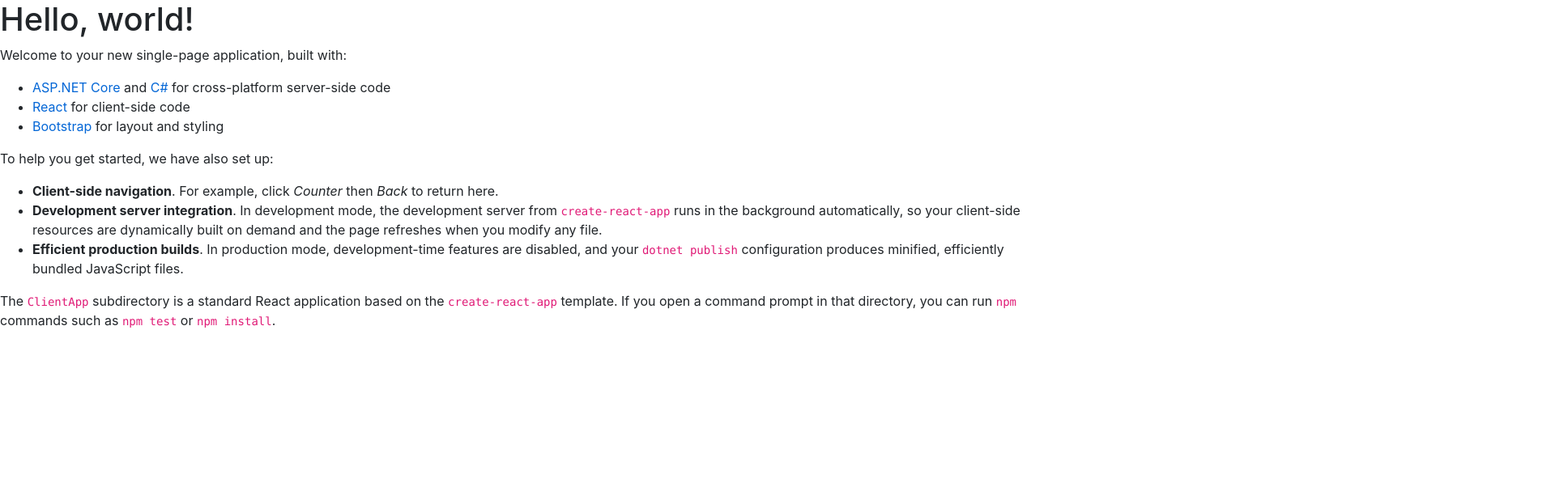
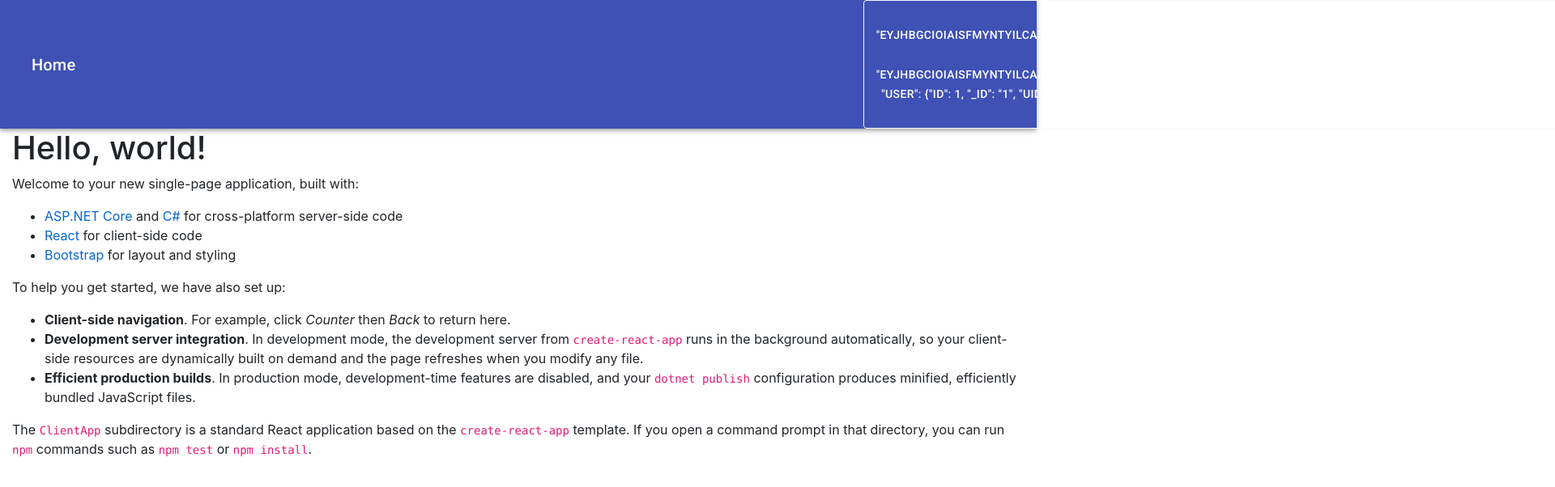
Before and after one commit to Mario140489/reactnew, a React (Create React App) app in the folder react/ClientApp/: page / in a window 1280 px wide. Shown: the top 602 px of the page at 81% size, 1920 px wide, since content can reach past the window. Built offline with nearby package versions, Linux system fonts and the light colour scheme; sample sign-in values are in the browser's storage.

Commit message:
criando barra de navegação

```diff
--- a/react/ClientApp/src/components/Home.js
+++ b/react/ClientApp/src/components/Home.js
@@ -1,11 +1,13 @@
 import React, { Component } from 'react';
+import { NavMenu } from './NavMenu';
 
 export class Home extends Component {
   static displayName = Home.name;
 
   render () {
     return (
-      <div>
+      <div className="col">
+        <NavMenu/>
         <h1>Hello, world!</h1>
         <p>Welcome to your new single-page application, built with:</p>
         <ul>
--- a/react/ClientApp/src/components/Login.js
+++ b/react/ClientApp/src/components/Login.js
@@ -33,6 +33,7 @@ static displayName = Login.name;
        if(result){
         this.setState({show:false});
          localStorage.setItem('token',result.token);
+         localStorage.setItem('user',result.user.nome);
          history.push("/Home");
 
 
--- a/react/ClientApp/src/components/NavMenu.css
+++ b/react/ClientApp/src/components/NavMenu.css
@@ -16,3 +16,8 @@ html {
 .box-shadow {
   box-shadow: 0 .25rem .75rem rgba(0, 0, 0, .05);
 }
+.btnuser{
+
+    color: white !important;
+    border: 1px solid #f8f9fa !important;
+}
--- a/react/ClientApp/src/components/NavMenu.js
+++ b/react/ClientApp/src/components/NavMenu.js
@@ -1,7 +1,6 @@
 import React, { Component } from 'react';
-import { Collapse, Container, Navbar, NavbarBrand, NavbarToggler, NavItem, NavLink } from 'reactstrap';
-import { Toolbar,AppBar,Typography,Button } from '@material-ui/core';
-import { Link } from 'react-router-dom';
+import { Toolbar,AppBar,Typography,Button, Avatar } from '@material-ui/core';
+import purple from '@material-ui/core/colors/purple';
 import './NavMenu.css';
 
 export class NavMenu extends Component {
@@ -12,8 +11,10 @@ export class NavMenu extends Component {
 
     this.toggleNavbar = this.toggleNavbar.bind(this);
     this.state = {
+      user:"",
       collapsed: true
     };
+   this.setState({user:localStorage.getItem('user')});
   }
 
   toggleNavbar () {
@@ -24,7 +25,7 @@ export class NavMenu extends Component {
 
   render () {
     return (
-      <header>
+        <header className="row">
         <AppBar position="static">
       <Toolbar>
         <div className="col col-sm-10">
@@ -33,11 +34,13 @@ export class NavMenu extends Component {
         </Typography>
         </div>
        <div className="col col-sm-2 alnD">
-        <Button color="inherit">Login</Button>
+       <Button variant="outlined" className="btnuser">
+        {localStorage.getItem('user')}
+       </Button>
         </div>
       </Toolbar>
     </AppBar>
-      </header>
+    </header>
     );
   }
 }
```
